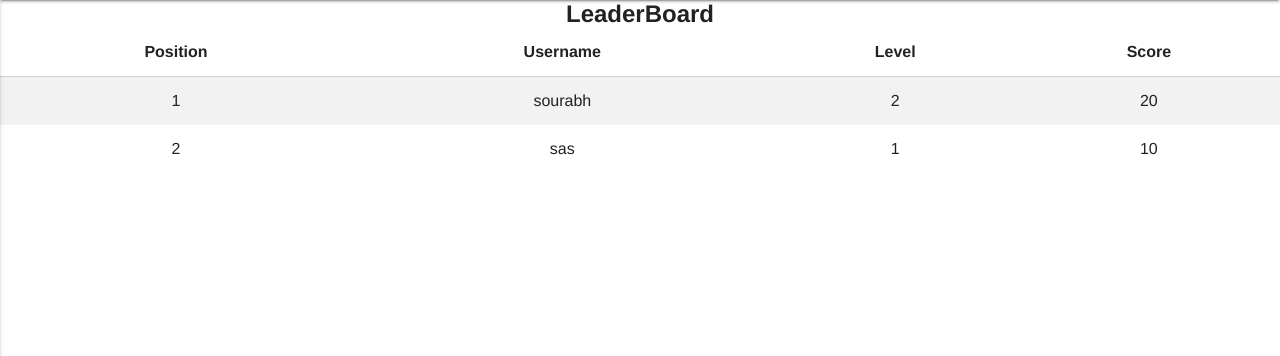
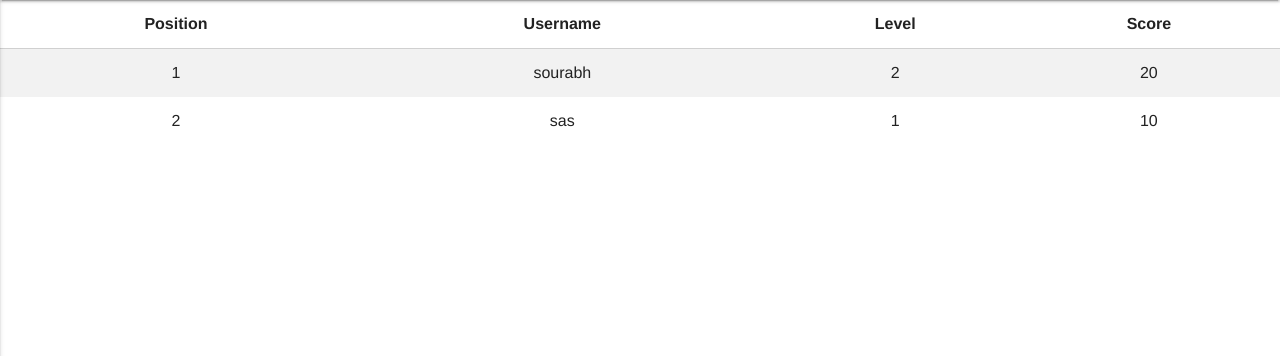
Before and after one commit to OpenWeavers/hack_it, a PHP site: page /PhpstormProjects/lboard.php in a window 1280 px wide. Shown: the part 64-420 px from the top of the page. Run offline with PHP 8.4, Linux system fonts and the light colour scheme; data comes from the database, SQL or seed files in the repository; some libraries are stand-ins or nearby versions; some web fonts are replaced.

Commit message:
Removed caption

```diff
--- a/lboard.php
+++ b/lboard.php
@@ -85,7 +85,6 @@ if ($res = $con->query($query)) {
 </nav>
 <div class="row" id="lbrd">
     <table class="striped">
-        <caption>LeaderBoard</caption>
         <thead>
         <tr>
             <th>Position</th>
```
